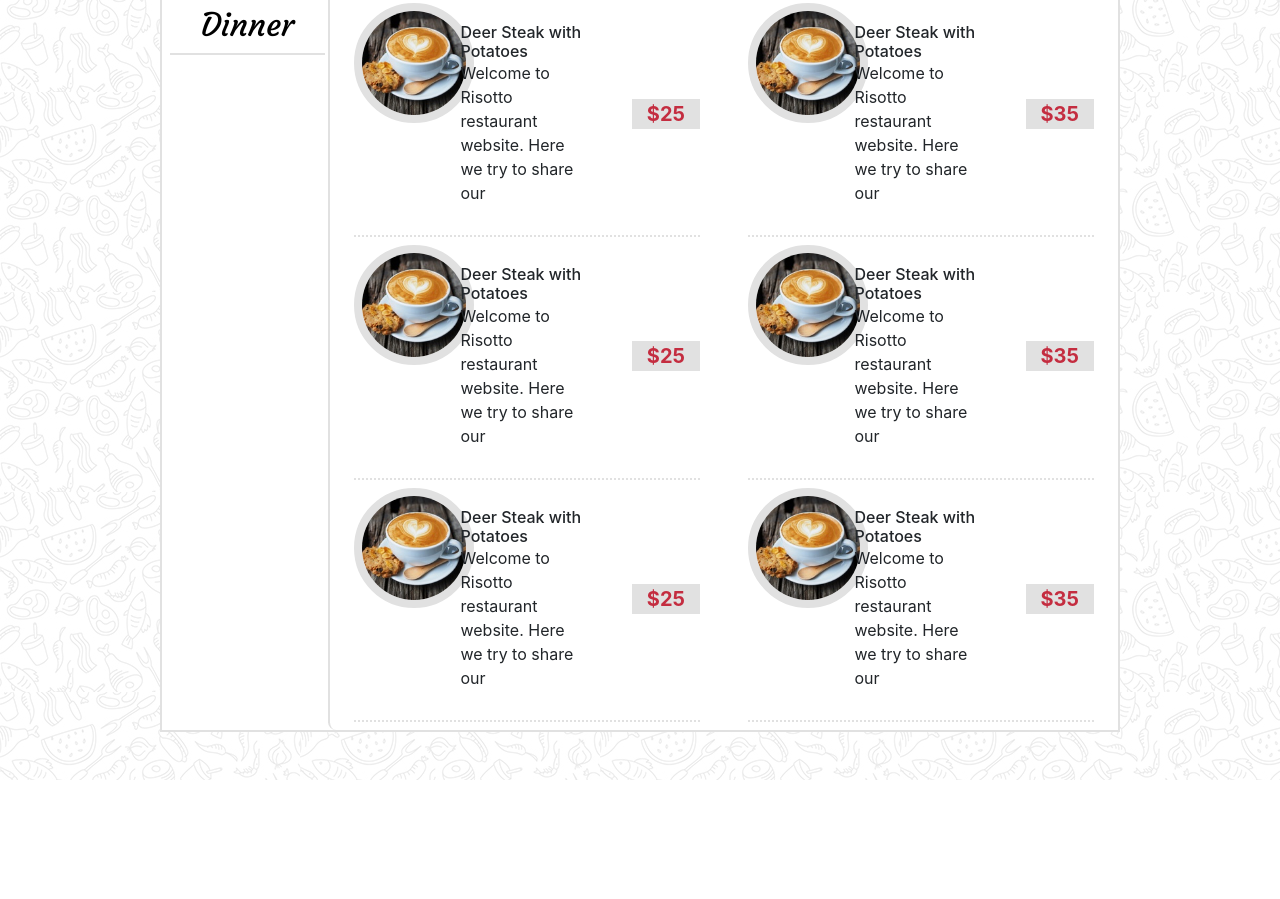
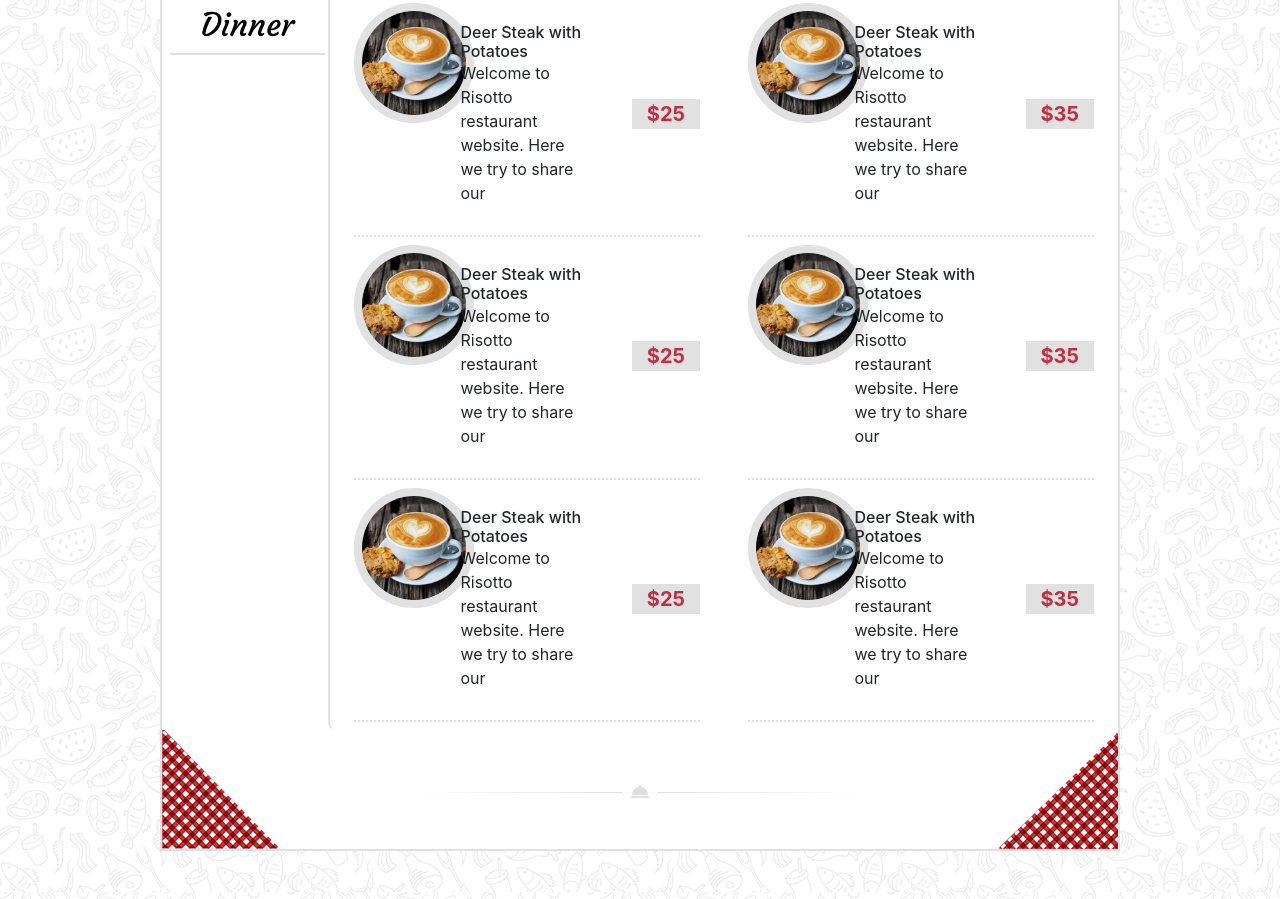
Before and after one commit to LoicLeTeno/git_bootstrap_les_chefs_18_leTeno_Loic, a website: page index.html in a window 1280 px wide. Shown: the part 2326-3225 px from the top of the page. Before the commit the page ends 3106 px from the top, so only its background shows below. Drawn offline with nearby package versions, Linux system fonts and the light colour scheme.

Commit message:
fin section menu xO LLT

```diff
--- a/index.html
+++ b/index.html
@@ -132,7 +132,7 @@
     </section>
 
     <!-- SECTION-MENUE -->
-    <section id="section-menu" class="pt-5 pb-5">
+    <section id="section-menu" class="py-5">
         <div class="menu-card">
             <div class="d-flex justify-content-between mb-5">
                 <img src="./public/img/box-left-top.png" alt="boutDeCard">
@@ -1121,7 +1121,23 @@
                     </div>
                 </div>
             </div>
+
+            <!-- FOOTER MENU -->
+            <div class="d-flex justify-content-between align-items-center">
+                <img src="./public/img/box-bottom-left.png" alt="boutDeCard">
+
+                <div class="">
+                    <img src="./public/img/decoration_line.png" alt="ding ding">
+                </div>
+
+                <img src="./public/img/box-bottom_right.png" alt="boutDeCard">
+            </div>
         </div>
+    </section>
+
+    <!-- SECTION-CENTER-CHEF -->
+    <section class="section-center">
+
     </section>
 
 
```
